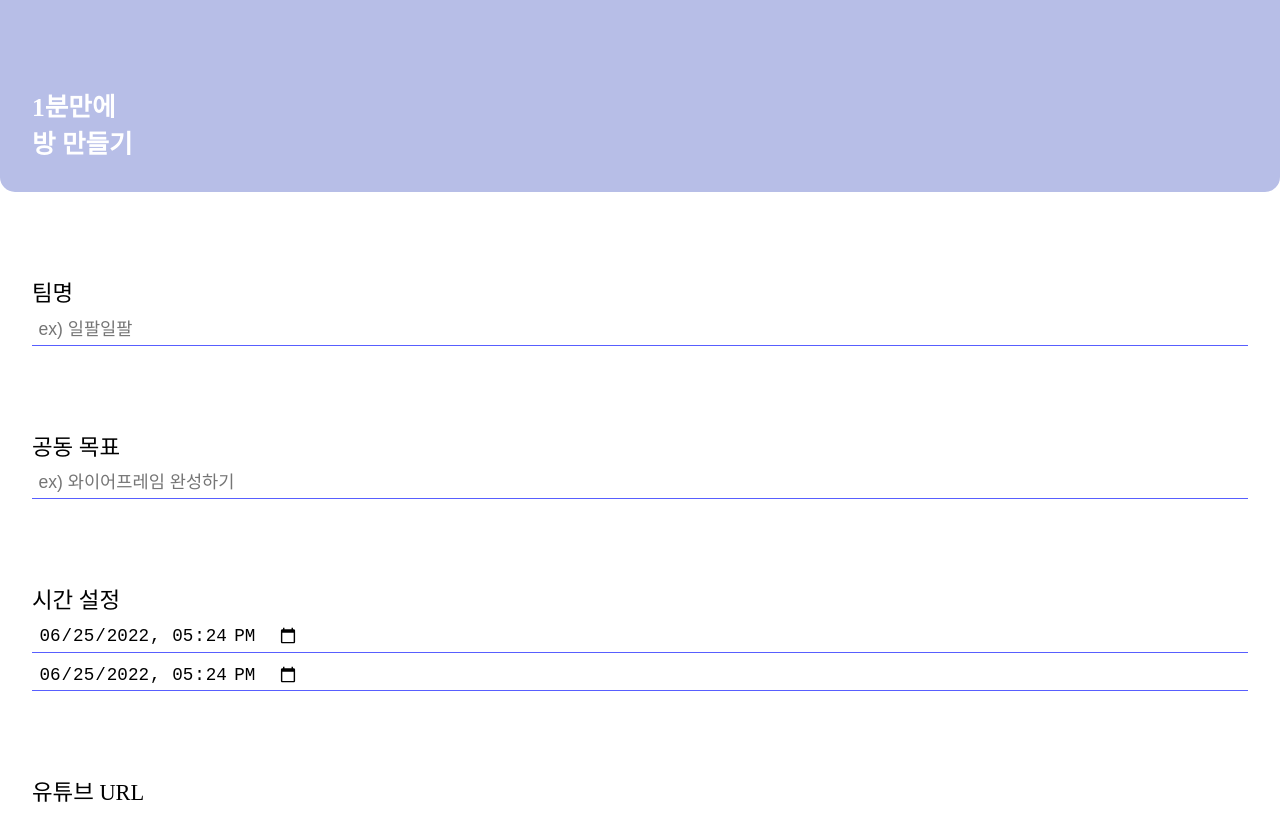
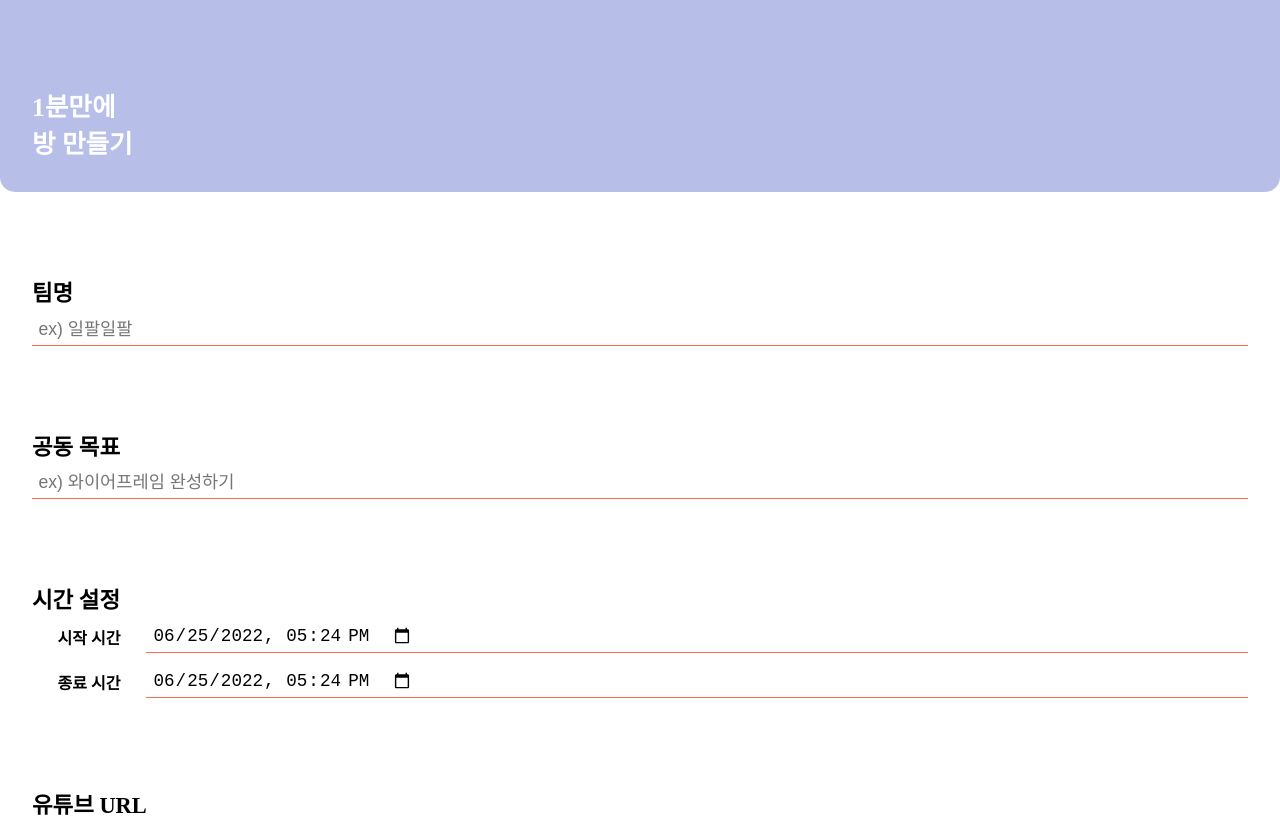
Before and after one commit to piTch-time/pitch-frontend, a React (Create React App) app: page /room/create in a window 1280 px wide. Shown: the top 817 px of the page. Built offline with nearby package versions, Linux system fonts and the light colour scheme.

Commit message:
design : set concept color to Input component

```diff
--- a/src/@sharedComponents/Input.tsx
+++ b/src/@sharedComponents/Input.tsx
@@ -38,6 +38,6 @@ const InputComponent = styled.input<inputType>`
   padding: 0.4rem;
   font-size: 1.1rem;
   border: none;
-  border-bottom: 1px solid #585eff;
+  border-bottom: 1px solid #ff6a53;
   display: flex;
 `;
--- a/src/pages/CreateRoom/CreateRoomInput.tsx
+++ b/src/pages/CreateRoom/CreateRoomInput.tsx
@@ -59,18 +59,24 @@ export const CreateRoomInput = () => {
         placeholder="ex) 와이어프레임 완성하기"
       ></Input>
       <Title>시간 설정</Title>
+      <Flex>
+        <div>시작 시간</div>
         <Input
           name="startAt"
           type="datetime-local"
           defaultValue={curDate}
           onChange={handleInputChange}
         ></Input>
+      </Flex>
+      <Flex>
+        <div>종료 시간</div>
         <Input
           name="endAt"
           type="datetime-local"
           defaultValue={curDate}
           onChange={handleInputChange}
         ></Input>
+      </Flex>
       <Title>유튜브 URL</Title>
       <Input
         name="musicUrl"
@@ -101,4 +107,16 @@ const Form = styled.form`
 const Title = styled.form`
   font-size: 1.4rem;
   margin-top: 5.2rem;
+  font-weight: 600;
 `;
+
+const Flex = styled.form`
+  display: flex;
+  div {
+    min-width: max-content;
+    font-weight: 600;
+    display: flex;
+    align-items: center;
+    margin: 0 1.6rem;
+  }
+`;
```
Lines whose indentation alone changed are shown as unchanged.
